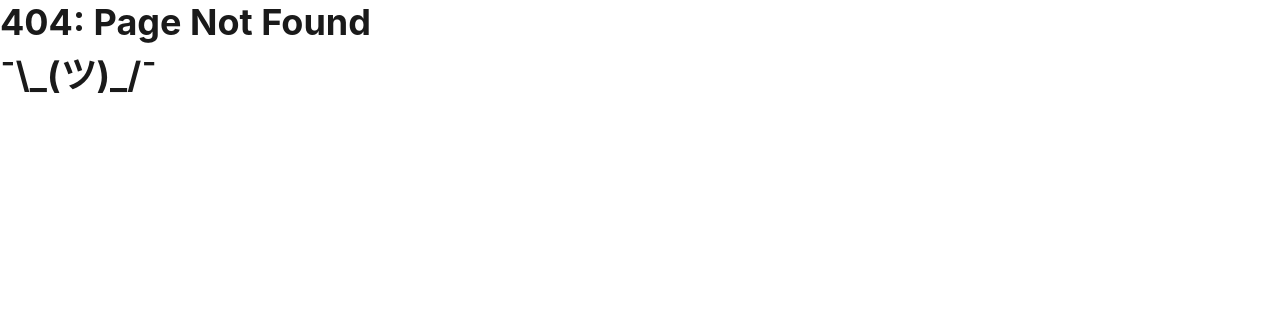
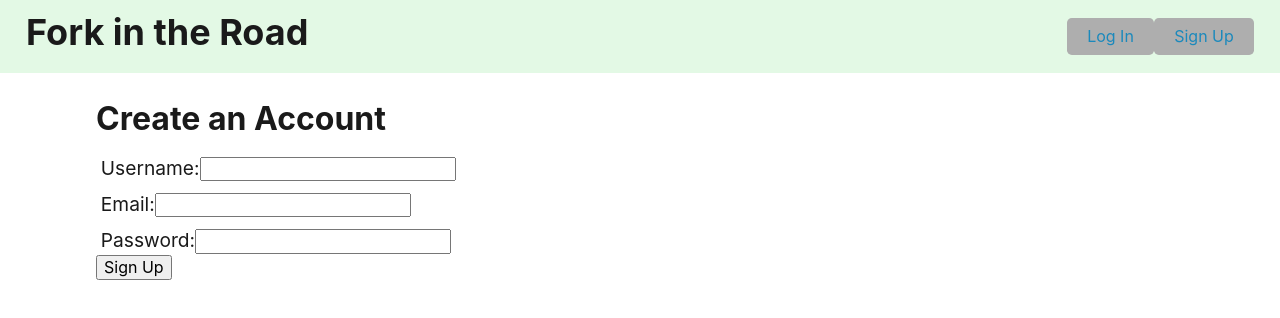
Before and after one commit to P2T1-KSRD/Project-2, a React app in the folder client/: page /signup in a window 1280 px wide. Before the commit this address had no page. Shown: the top 318 px of the page. Built offline with nearby package versions, Linux system fonts and the light colour scheme; the HTML template or start-up script is replaced by a standard one.

Commit message:
Created sign up page, working on linking login & signup buttons to AddRestaurant page

```diff
--- /dev/null
+++ b/client/src/pages/AddRestaurant.tsx
@@ -0,0 +1,9 @@
+const AddRestaurant = () => {
+    return (
+        <section>
+            <h1>Form goes here!</h1>
+        </section>
+    );
+};
+
+export default AddRestaurant;
--- a/client/src/pages/Login.tsx
+++ b/client/src/pages/Login.tsx
@@ -3,6 +3,8 @@ import { useState, FormEvent, ChangeEvent } from "react";
 import Auth from '../utils/auth';  // Import the Auth utility for managing authentication state
 import { login } from "../api/authAPI";  // Import the login function from the API
 import { UserLogin } from "../interfaces/UserLogin";  // Import the interface for UserLogin
+import { useNavigate } from "react-router-dom";
+
 
 const Login = () => {
   // State to manage the login form data
@@ -28,6 +30,8 @@ const Login = () => {
       const data = await login(loginData);
       // If login is successful, call Auth.login to store the token in localStorage
       Auth.login(data.token);
+      const navigate = useNavigate();
+      navigate("/AddRestaurant");
     } catch (err) {
       console.error('Failed to login', err);  // Log any errors that occur during login
     }
--- /dev/null
+++ b/client/src/pages/SignUp.tsx
@@ -0,0 +1,91 @@
+import { useState } from "react";
+import { useNavigate } from "react-router-dom";
+import auth from "../utils/auth";
+
+const SignUp = () => {
+    const [signData, setSignData] = useState ({
+        username: "",
+        email: "",
+        password: "",
+    });
+
+    const [error, setError] = useState("");
+    const navigate = useNavigate();
+
+    const handleChange = (e: React.ChangeEvent<HTMLInputElement | HTMLSelectElement>) => {
+    const { name, value } = e.target;
+    setSignData({
+      ...signData,
+      [name]: value,
+    });
+  };
+
+  // Handle form submission for sign up
+  const handleSubmit = async (e: React.FormEvent) => {
+    e.preventDefault();
+    try {
+      // Call the login API endpoint with signData
+      const response = await fetch("/api/user/signup", {
+        method: "POST",
+        headers: {
+            "Content-Type": "application/json",
+        },
+        body: JSON.stringify(signData),
+      });
+      if (!response.ok) {
+      const data = await response.json()
+      setError(data.message || "Sign up failed");
+      return;
+      }
+      const data = await response.json()
+      auth.login(data.token);
+      navigate("/AddRestaurant");
+    } catch (err) {
+      console.error('Failed to sign up', err);  // Log any errors that occur during Sign Up
+    }
+  };
+  return (
+    <div className="signup-container">
+      <h2>Create an Account</h2>
+      <form onSubmit={handleSubmit}>
+        <div>
+          <label htmlFor="username">Username:</label>
+          <input
+            type="text"
+            id="username"
+            name="username"
+            value={signData.username}
+            onChange={handleChange}
+            required
+          />
+        </div>
+        <div>
+          <label htmlFor="email">Email:</label>
+          <input
+            type="email"
+            id="email"
+            name="email"
+            value={signData.email}
+            onChange={handleChange}
+            required
+          />
+        </div>
+        <div>
+          <label htmlFor="password">Password:</label>
+          <input
+            type="password"
+            id="password"
+            name="password"
+            value={signData.password}
+            onChange={handleChange}
+            required
+          />
+        </div>
+        {error && <div className="error-message">{error}</div>}
+        <button type="submit">Sign Up</button>
+      </form>
+    </div>
+  );
+};
+
+export default SignUp;
```
Also changed, not shown: client/src/main.tsx (+10 -0 lines), 1 other file (tests, documents, lock files or other folders).
